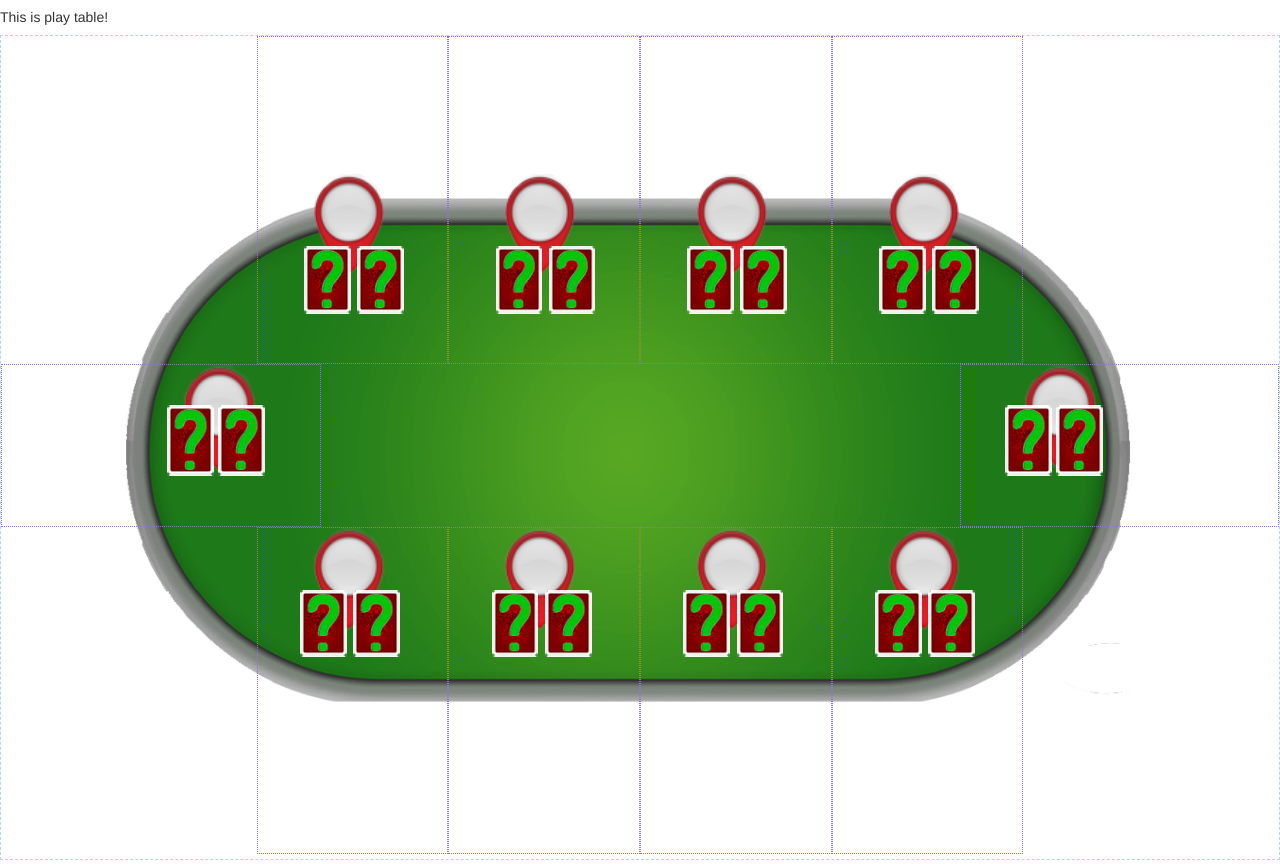
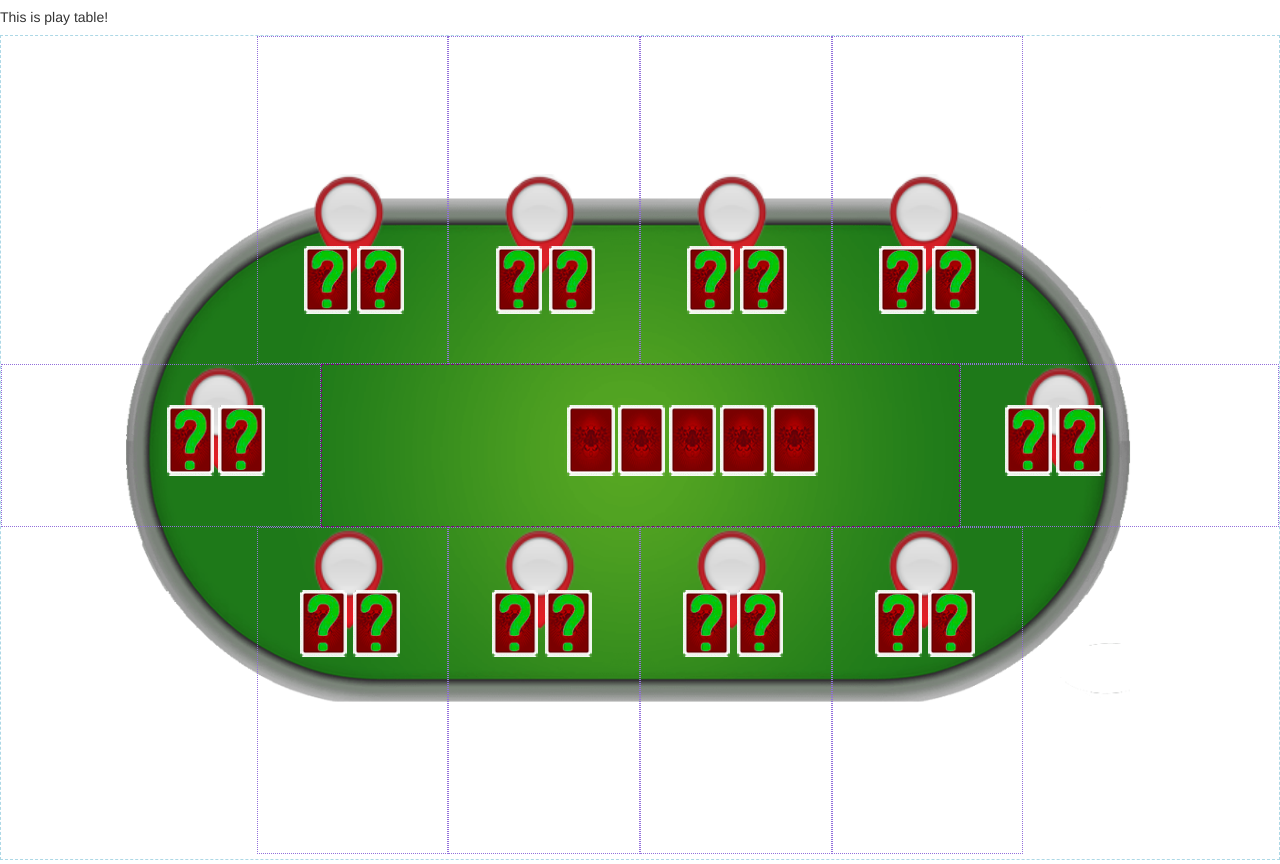
Before and after one commit to SG-Poul/poker-test-interface-Angular-4, an Angular app: page / in a window 1280 px wide. Built offline with nearby package versions, Linux system fonts and the light colour scheme.

Commit message:
add banker

```diff
--- a/src/app/modules/play-table/css/cards.css
+++ b/src/app/modules/play-table/css/cards.css
@@ -50,3 +50,33 @@
   height: 44.05%;
   left: 68%;
 }
+#card-10-0  {
+  top: 25%;
+  width: 7.45%;
+  height: 44.05%;
+  right: 22%;
+}
+#card-10-1  {
+  top: 25%;
+  width: 7.45%;
+  height: 44.05%;
+  right: 30%;
+}
+#card-10-2  {
+  top: 25%;
+  width: 7.45%;
+  height: 44.05%;
+  right: 38%;
+}
+#card-10-3  {
+  top: 25%;
+  width: 7.45%;
+  height: 44.05%;
+  right: 46%;
+}
+#card-10-4  {
+  top: 25%;
+  width: 7.45%;
+  height: 44.05%;
+  right: 54%;
+}
--- a/src/app/modules/play-table/css/players-positions.css
+++ b/src/app/modules/play-table/css/players-positions.css
@@ -1,4 +1,15 @@
 /* PLAYERS POSITIONS */
+
+#banker{
+  position: absolute;
+  width: 50%;
+  height: 20%;
+  border: 1px dashed purple;
+  z-index: 1;
+  top: 40%;
+  left: 25%
+}
+
 
 #p0 {
   top: 0;
--- a/src/app/modules/play-table/players.component.html
+++ b/src/app/modules/play-table/players.component.html
@@ -62,6 +62,49 @@
            (mouseleave)="b_Dealer_game.onOut($event)"
            (mouseup)="b_Dealer_game.onUp($event, player)">
     </div>
+  </div>
+
+  <div id="banker">
+    <div class="card-0">
+      <img [src]="banker.card_0.srcImg" [class]="banker.card_0.cssClass"  [id]="banker.card_0.cssId"
+           (mouseover)="banker.card_0.onOver()"
+           (mousedown)="banker.card_0.onDown()"
+           (mouseleave)="banker.card_0.onOut()"
+           (mouseup)="banker.card_0.onUp()">
+    </div>
+
+    <div class="card-1">
+      <img [src]="banker.card_1.srcImg" [class]="banker.card_1.cssClass"  [id]="banker.card_1.cssId"
+           (mouseover)="banker.card_1.onOver()"
+           (mousedown)="banker.card_1.onDown()"
+           (mouseleave)="banker.card_1.onOut()"
+           (mouseup)="banker.card_1.onUp()">
+    </div>
+
+    <div class="card-2">
+      <img [src]="banker.card_2.srcImg" [class]="banker.card_2.cssClass"  [id]="banker.card_2.cssId"
+           (mouseover)="banker.card_2.onOver()"
+           (mousedown)="banker.card_2.onDown()"
+           (mouseleave)="banker.card_2.onOut()"
+           (mouseup)="banker.card_2.onUp()">
+    </div>
+
+    <div class="card-3">
+      <img [src]="banker.card_3.srcImg" [class]="banker.card_3.cssClass"  [id]="banker.card_3.cssId"
+           (mouseover)="banker.card_3.onOver()"
+           (mousedown)="banker.card_3.onDown()"
+           (mouseleave)="banker.card_3.onOut()"
+           (mouseup)="banker.card_3.onUp()">
+    </div>
+
+    <div class="card-4">
+      <img [src]="banker.card_4.srcImg" [class]="banker.card_4.cssClass"  [id]="banker.card_4.cssId"
+           (mouseover)="banker.card_4.onOver()"
+           (mousedown)="banker.card_4.onDown()"
+           (mouseleave)="banker.card_4.onOut()"
+           (mouseup)="banker.card_4.onUp()">
+    </div>
+
   </div>
 
   <div *ngIf="displayAppointeePanel" id="appointeePanel">
--- a/src/app/modules/play-table/players.component.ts
+++ b/src/app/modules/play-table/players.component.ts
@@ -4,6 +4,7 @@
 import {AfterViewInit, Component} from '@angular/core';
 import {Player} from '../../tools/player';
 import {ButtonBase} from '../../tools/buttonBase';
+import {Banker} from '../../tools/banker';
 
 // TEMP CONST FOR DEBUG
 const PLAYERS: Player[] = [
@@ -43,6 +44,7 @@ export class PlayersComponent implements AfterViewInit {
   b_Name_player = new ButtonBase('name_player', this.selectPlayerName.bind(this), 'player');
   b_Dealer_init = new ButtonBase('dealer', this.selectPlayerDealer.bind(this), 'player');
   b_Dealer_game = new ButtonBase('gamedealer', this.changePlayerDealer.bind(this), 'player');
+  banker = new Banker();
 
   b_Ok = new ButtonBase('ok', this.panelSave.bind(this), 'player');
   b_Deny = new ButtonBase('deny', this.panelClose.bind(this), 'player');
--- /dev/null
+++ b/src/app/tools/banker.ts
@@ -0,0 +1,20 @@
+/**
+ * Created by Delvi-U on 12.04.2017.
+ */
+import {Card} from './card';
+export class Banker {
+  card_0: Card;
+  card_1: Card;
+  card_2: Card;
+  card_3: Card;
+  card_4: Card;
+  balance?: number;
+
+  constructor() {
+    this.card_0 = new Card(10, 0);
+    this.card_1 = new Card(10, 1);
+    this.card_2 = new Card(10, 2);
+    this.card_3 = new Card(10, 3);
+    this.card_4 = new Card(10, 4);
+  }
+}
--- a/src/app/tools/player.ts
+++ b/src/app/tools/player.ts
@@ -1,7 +1,7 @@
 /**
  * Created by Delvi-U on 08.04.2017.
  */
-import {Card} from "./card";
+import {Card} from './card';
 export class Player {
   position: number;
   empty: boolean;
```
